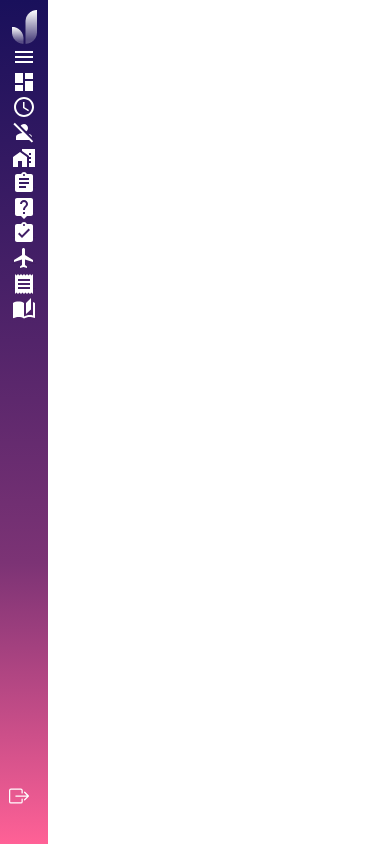
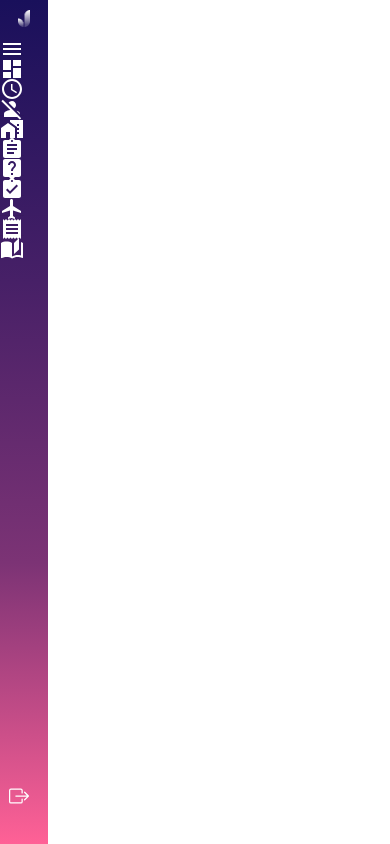
Before and after one commit to YashwanthDumpa/Module_Frontend, a React (Create React App) app: page /b in a window 390 px wide. Built offline with nearby package versions, Linux system fonts and the light colour scheme.

Commit message:
Sairam Changes on nav

```diff
--- a/src/Components/card.tsx
+++ b/src/Components/card.tsx
@@ -16,11 +16,8 @@ export default function Card(props: any) {
   async function handleDelete(){
 
     try {
-
         const trainingTitle =await props.tdata.trainingTitle
-
         const send = await axios.get(`http://localhost:8080/deleteTraining/${trainingTitle}`,{headers:{Authorization:tokendata}})
-
         console.log(send.data.message);
 
         if(send.data.message === "Deleted Successfully"){
--- a/src/Components/nav.tsx
+++ b/src/Components/nav.tsx
@@ -48,45 +48,36 @@ export default function Nav(props: any) {
     return (
         <>
             <ul className='menu'>
-                {/* <li title="home"><a href="#" onClick={handleClick} className="menu-button home">menu</a></li> */}
-                <img src={logo} className='logo' />
-                <li title="home"><a href="#" onClick={handleClick}><Menu /></a></li>
+                <a href='https://jmangroup.com/' target="_blank"><img src={logo} className='logo' /></a>
+                <li title="home"><a href="#" onClick={handleClick} className='menu-btn'><Menu /></a></li>
                 {menuItems.map(item =>
                     <li title={item.title}><a href='#' className={item.title}>{item.icon}</a></li>
                 )}
-                <div className="signout" onClick={handleLogout}>
-                        <button className="butn"><svg xmlns="http://www.w3.org/2000/svg" width="20" height="20" fill="currentColor" className="bi bi-box-arrow-right" viewBox="0 0 16 16">
+
+                <div className="signout-logo" onClick={handleLogout}>
+                    <button className="signout-btn">
+                        <svg xmlns="http://www.w3.org/2000/svg" width="20" height="20" fill="currentColor" className="bi bi-box-arrow-right" viewBox="0 0 16 16">
                             <path fillRule="evenodd" d="M10 12.5a.5.5 0 0 1-.5.5h-8a.5.5 0 0 1-.5-.5v-9a.5.5 0 0 1 .5-.5h8a.5.5 0 0 1 .5.5v2a.5.5 0 0 0 1 0v-2A1.5 1.5 0 0 0 9.5 2h-8A1.5 1.5 0 0 0 0 3.5v9A1.5 1.5 0 0 0 1.5 14h8a1.5 1.5 0 0 0 1.5-1.5v-2a.5.5 0 0 0-1 0v2z" />
                             <path fillRule="evenodd" d="M15.854 8.354a.5.5 0 0 0 0-.708l-3-3a.5.5 0 0 0-.708.708L14.293 7.5H5.5a.5.5 0 0 0 0 1h8.793l-2.147 2.146a.5.5 0 0 0 .708.708l3-3z" />
-                        </svg></button>
-                    </div>
+                        </svg>
+                    </button>
+                </div>
             </ul>
 
 
             <ul className={isClick ? "menu-bar open" : "menu-bar"}>
-                <p className='logo-space'></p>
-                <li><a href="#" className="close-btn" onClick={handleClick}><Arrow /></a></li>
+                <p className="username">
+                    {props.name}
+                </p>
+                <li><a href="#" className="close-btn" onClick={handleClick}><Arrow sx={{ fontSize: 20 }} /></a></li>
                 {menuItems.map(item =>
-                    <li><a href='#'>{item.title}</a></li>
+                    <li><a href='#' onClick={handleClick}>{item.title}</a></li>
                 )}
 
-
-                <div className="bottom">
-                    <div className="line"></div>
-
-                    <p className="username">
-                        {props.name}
-                    </p>
-                    {/* <p className="username">Mohammed vajeeha</p> */}
-
-
+                <div className="signout">
+                    Logout
                 </div>
-
             </ul>
-            <button className="butn"><svg xmlns="http://www.w3.org/2000/svg" width="20" height="20" fill="currentColor" className="bi bi-box-arrow-right" viewBox="0 0 16 16">
-                            <path fill-rule="evenodd" d="M10 12.5a.5.5 0 0 1-.5.5h-8a.5.5 0 0 1-.5-.5v-9a.5.5 0 0 1 .5-.5h8a.5.5 0 0 1 .5.5v2a.5.5 0 0 0 1 0v-2A1.5 1.5 0 0 0 9.5 2h-8A1.5 1.5 0 0 0 0 3.5v9A1.5 1.5 0 0 0 1.5 14h8a1.5 1.5 0 0 0 1.5-1.5v-2a.5.5 0 0 0-1 0v2z" />
-                            <path fill-rule="evenodd" d="M15.854 8.354a.5.5 0 0 0 0-.708l-3-3a.5.5 0 0 0-.708.708L14.293 7.5H5.5a.5.5 0 0 0 0 1h8.793l-2.147 2.146a.5.5 0 0 0 .708.708l3-3z" />
-                        </svg></button>
         </>
     )
 }
--- a/src/Styles/nav.css
+++ b/src/Styles/nav.css
@@ -15,23 +15,6 @@
   overflow: hidden;
 }
 
-.logo{
-  margin-top: 10px;
-}
-
-.logo-space{
-  height: 2.5em;
-}
-
-.menu li a {
-  line-height: 3em;
-  text-align: center;
-  color: white;
-  /* position: relative; */
-  border-bottom: 1px solid rgba(0, 0, 0, 0.05);
-  transition: background 0.1s ease-in-out;
-}
-
 .menu-bar {
   overflow: hidden;
   text-align: left;
@@ -42,23 +25,47 @@
   transition: all 0.1s ease-in-out;
 }
 
+.logo{
+  margin-top: 10px;
+  height: 25px;
+  margin-bottom: 10px;
+}
+
+.username {
+  color: white;
+  font-size: 15px;
+  font-family: "Arial" !important;
+  position: relative;
+  top: 2.4%;
+  left: 5%;
+  margin-bottom: 1.7em;
+}
+
 .close-btn{
   color: white;
   width:fit-content;
-  position: relative;
-  left: 80%;
-  bottom: 3px;
+  font-size:xx-small !important;
+  margin-bottom: 6px;
+  left: 85%;
+}
+
+.menu li a {
+  line-height: 2.5em;
+  text-align: center;
+  color: white;
+  /* position: relative; */
+  border-bottom: 1px solid rgba(0, 0, 0, 0.05);
+  transition: background 0.1s ease-in-out;
 }
 
 .menu-bar li a {
   display: block;
-  height: 3em;
-  line-height: 3em;
+  height: 2.5em;
+  line-height: 2.5em;
   text-align: left;
   color: white;
   text-decoration: none;
   position: relative;
-  border-bottom: 1px solid rgba(0, 0, 0, 0.05);
   transition: background 0.1s ease-in-out;
 }
 
@@ -67,65 +74,19 @@
   height: 100%;
 }
 
-@media screen and (max-width: 34em) {
-  .menu li,
-  .menu-bar {
-    font-size: 70%;
-    left: 5.7em;
-  }
+.signout{
+  color: white;
+  position: fixed;
+  top:93.2%;
 }
 
-@media screen and (max-height: 34em) {
-  .menu li,
-  .menu-bar {
-    font-size: 70%;
-    left: 5.7em;
-  }
-}
-
-/* @media screen and (max-height: 34em) and (max-width: 500px){
-  .mengu{
-        height:3.5em;
-    }
-} */
-
-.bottom {
-  width: 100%;
-  margin-top: 20vh;
-  margin-left: 3.5vh;
-  margin-right: auto;
-}
-
-.line{
-  background-color: white;
-  height: 0.5px;
-  box-shadow: 0 0 0 0.7px white;
-  width: 7em;
-  overflow: hidden;
-  opacity: 0.8;
-  border-radius: 100%;
-  top:92%;
-  position: fixed;
-}
-
-.username {
-  color: white;
-  font-size: 11px;
-  font-family: "Arial" !important;
-  position: fixed !important;
-  bottom: 5px;
-  left: 5%;
-  top:93%;
-  width: auto;
-}
-
-.signout {
+.signout-logo {
   margin-left: 40%;
   color: white;
   text-align: center;
 }
 
-.butn{
+.signout-btn{
   border:none;
   max-width: max-content;
   background-color: transparent;
@@ -135,3 +96,54 @@
   top:93%;
   left: 0.8%;
 }
+
+
+@media screen and (max-width: 34em) {
+  .menu {
+    width: 4em;
+  }
+
+  .logo{
+    height: 17px;
+  }
+
+  .menu li{
+    width: 2px !important;
+    height: 20px;
+  }
+
+  .menu li a{
+    line-height: 1em;
+  }
+
+
+}
+
+@media screen and (max-height: 34em) {
+  .menu li,
+  .menu-bar {
+    font-size: 100%;
+    left: 3.9em;
+  }
+}
+
+@media screen and (max-width: 60em) {
+  .menu li,
+  .menu-bar {
+    font-size: 100%;
+    left: 3.87em;
+  }
+}
+
+@media screen and (max-height: 60em) {
+  .menu li,
+  .menu-bar {
+    font-size: 100%;
+    left: 3.87em;
+  }
+}
+/* @media screen and (max-height: 34em) and (max-width: 500px){
+  .mengu{
+        height:3.5em;
+    }
+} */
```
